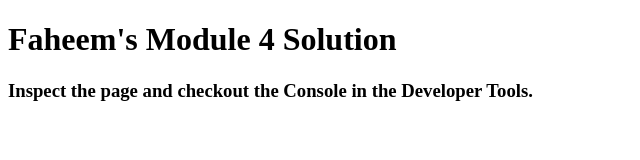
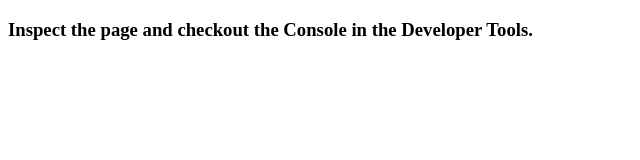
Before and after one commit to gautamsankule/module4-solution, a plain HTML site: page index.html in a window 1280 px wide. Shown: the whole page, without its empty margins (0-640 px from the left). Drawn offline with Linux system fonts and the light colour scheme.

Commit message:
Update index.html

```diff
--- a/index.html
+++ b/index.html
@@ -12,7 +12,7 @@
   <script src="script.js"></script>
 </head>
 <body>
-  <h1>Faheem's Module 4 Solution</h1>
+
   <h3>Inspect the page and checkout the Console in the Developer Tools.</h3>
 </body>
 </html>
```
